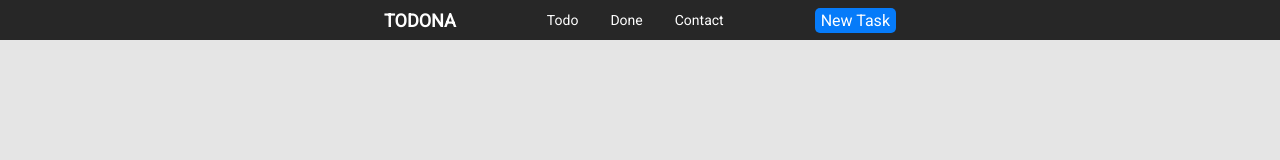
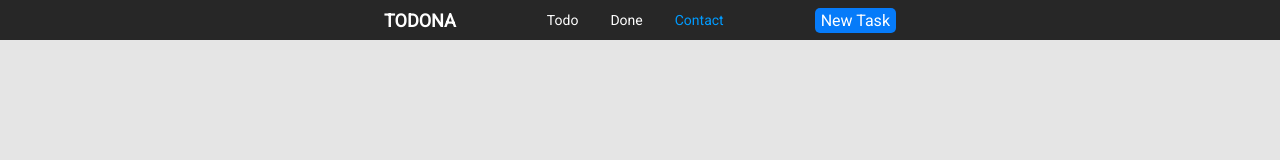
Before and after one commit to Noppanat1997/instrago, a React (Create React App) app in the folder frontend/: page /contact in a window 1280 px wide. Shown: the top 160 px of the page. Built offline with nearby package versions, Linux system fonts and the light colour scheme.

Commit message:
NavBar now have state color

```diff
--- a/frontend/src/component/navbar/index.jsx
+++ b/frontend/src/component/navbar/index.jsx
@@ -1,16 +1,22 @@
-import React from "react";
+import React, { useState } from "react";
 import { Link } from "react-router-dom";
 import "./navbar.css";
 
 const Navbar = () => {
+  const [mode, setMode] = useState(0)
+
+  useState(() => {
+    setMode(window.location.pathname)
+  }, [])
+
   return (
     <div className="navbar">
       <div className="content">
         <div className="brand">TODONA</div>
         <div className="link-page">
-          <Link to="/">Todo</Link>
-          <Link to="/done">Done</Link>
-          <Link to="/contact">Contact</Link>
+          <Link to="/" onClick={() => setMode(0)} style={mode === "/" ? { color: "#009BFF" } : null}>Todo</Link>
+          <Link to="/done" onClick={() => setMode(1)} style={mode === "/done" ? { color: "#009BFF" } : null}>Done</Link>
+          <Link to="/contact" onClick={() => setMode(2)} style={mode === "/contact" ? { color: "#009BFF" } : null}>Contact</Link>
         </div>
         <button className="create-button">New Task</button>
       </div>
```
